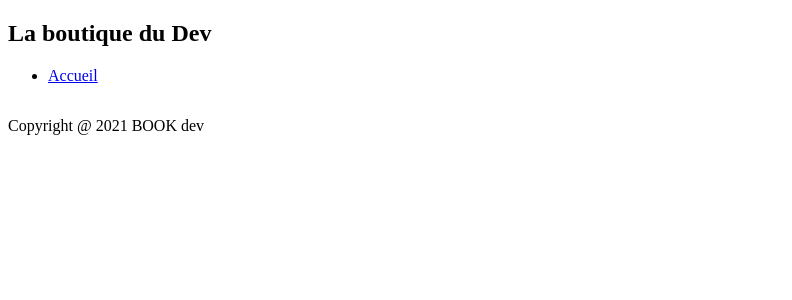
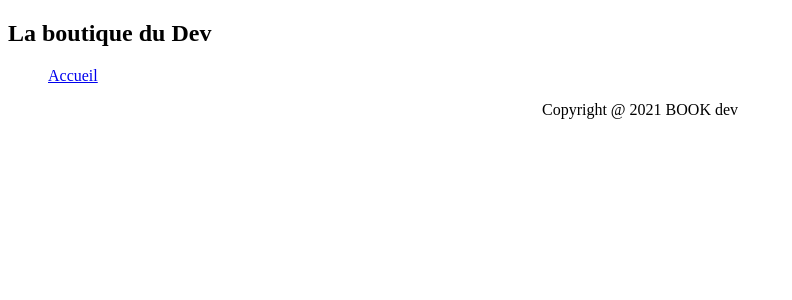
Before and after one commit to yayab42/bookdev, a PHP site: page / in a window 1280 px wide. Shown: the top 300 px of the page, without its empty margins (0-792 px from the left). Run offline with PHP 8.4, Linux system fonts and the light colour scheme; data that the repository does not hold is empty.

Commit message:
style:nav

```diff
--- a/resources/css/styles.css
+++ b/resources/css/styles.css
@@ -10,3 +10,12 @@
      margin: 10px;
      flex: 1 400px;
  }
+
+ .menu>ul {
+     list-style: none;
+ }
+
+ footer>p {
+     margin: 0 auto;
+     text-align: center;
+ }
```
